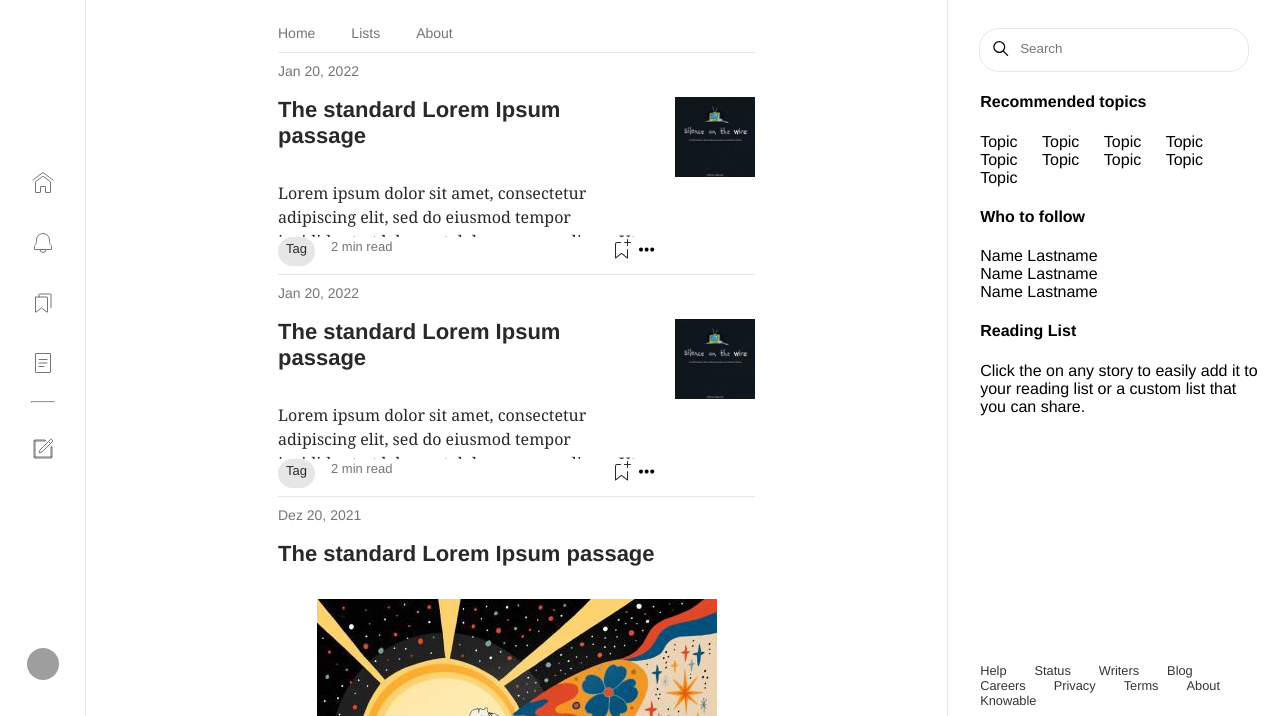
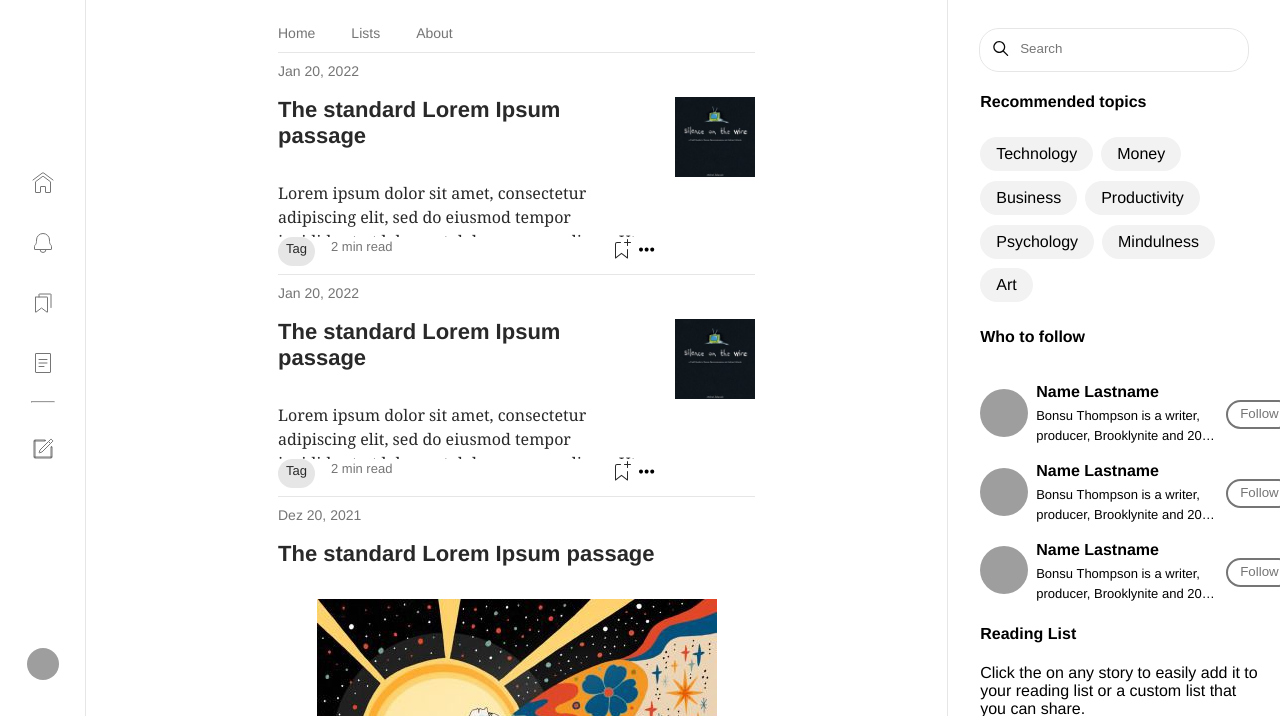
Before and after one commit to jccifuentes21/Medium-Mockup, a plain HTML site: page HTML/profile.html in a window 1280 px wide. Shown: the part 84-800 px from the top of the page. Drawn offline with Linux system fonts and the light colour scheme; grey boxes are pictures that could not be loaded.

Commit message:
small updates to main

```diff
--- a/HTML/profile.html
+++ b/HTML/profile.html
@@ -21,7 +21,7 @@
             <div class="middle-sidebar">
                 <ul class="sidebar-list">
                     <li class="sidebar-item">
-                        <a href="/index.html" class="sidebar-link">
+                        <a href="../index.html" class="sidebar-link">
                             <svg width="24" height="24" viewBox="0 0 24 24" >
                                 <path d="M4.5 21.25V10.87c0-.07.04-.15.1-.2l7.25-5.43a.25.25 0 0 1 .3 0l7.25 5.44c.06.04.1.12.1.2v10.37c0 .14-.11.25-.25.25h-4.5a.25.25 0 0 1-.25-.25v-5.5a.25.25 0 0 0-.25-.25h-4.5a.25.25 0 0 0-.25.25v5.5c0 .14-.11.25-.25.25h-4.5a.25.25 0 0 1-.25-.25z" fill="none" stroke-linejoin="round">
                                 </path>
@@ -239,36 +239,67 @@
                 </div>
             </div>
             <div class="middle-content">
-                <div class="topics">
+                <div class="recommender-topics">
                     <h4>Recommended topics</h4>
-
-                    <ul>
-                        <li>Topic</li>
-                        <li>Topic</li>
-                        <li>Topic</li>
-                        <li>Topic</li>
-                        <li>Topic</li>
-                        <li>Topic</li>
-                        <li>Topic</li>
-                        <li>Topic</li>
-                        <li>Topic</li>
+                    <ul class="topics-list">
+                        <li class="topic-item">Technology</li>
+                        <li class="topic-item">Money</li>
+                        <li class="topic-item">Business</li>
+                        <li class="topic-item">Productivity</li>
+                        <li class="topic-item">Psychology</li>
+                        <li class="topic-item">Mindulness</li>
+                        <li class="topic-item">Art</li>
                     </ul>
                 </div>
                 <div class="who-to-follow">
                 <h4>Who to follow</h4>
-                    <ul class="who-to-follow-list">
-                        <li>Name Lastname</li>
-                        <li>Name Lastname</li>
-                        <li>Name Lastname</li>
-                    </ul>
+                    <div class="who-to-follow-list">
+                        <div class="who-to-follow-user">
+                            <div class="user-img">
+                                <img alt="Bonsu Thompson" class="l gh jf kp kq" src="https://miro.medium.com/fit/c/60/60/2*IL1cYiKMdlC3C4h-Vg97RA.jpeg" width="48" height="48">
+                            </div>
+                            <div class="user-info">
+                                <div class="user-name">Name Lastname</div>
+                                <div class="user-description">
+                                    Bonsu Thompson is a writer, producer, Brooklynite and 2019 Sundance Screenwriters Lab fellow. Lorem ipsum dolor sit amet consectetur adipisicing elit. Nam, quo!
+                                </div>
+                            </div>
+                            <button class="follow-btn">Follow</button>
+                        </div>
+                        <div class="who-to-follow-user">
+                            <div class="user-img">
+                                <img alt="Bonsu Thompson" class="l gh jf kp kq" src="https://miro.medium.com/fit/c/60/60/2*IL1cYiKMdlC3C4h-Vg97RA.jpeg" width="48" height="48">
+                            </div>
+                            <div class="user-info">
+                                <div class="user-name">Name Lastname</div>
+                                <div class="user-description">
+                                    Bonsu Thompson is a writer, producer, Brooklynite and 2019 Sundance Screenwriters Lab fellow. Lorem ipsum dolor sit amet consectetur adipisicing elit. Nam, quo!
+                                </div>
+                            </div>
+                            <button class="follow-btn">Follow</button>
+                        </div>
+                        <div class="who-to-follow-user">
+                            <div class="user-img">
+                                <img alt="Bonsu Thompson" class="l gh jf kp kq" src="https://miro.medium.com/fit/c/60/60/2*IL1cYiKMdlC3C4h-Vg97RA.jpeg" width="48" height="48">
+                            </div>
+                            <div class="user-info">
+                                <div class="user-name">Name Lastname</div>
+                                <div class="user-description">
+                                    Bonsu Thompson is a writer, producer, Brooklynite and 2019 Sundance Screenwriters Lab fellow. Lorem ipsum dolor sit amet consectetur adipisicing elit. Nam, quo!
+                                </div>
+                            </div>
+                            <button class="follow-btn">Follow</button>
+                        </div>
+                    </div>
                 </div>
                 <div class="reading-list">
-                <h4>Reading List</h4>
-                <p>
-                    Click the  on any story to easily add it to your reading list or a custom list that you can share.
-                </p>
+                    <h4>Reading List</h4>
+                    <p>
+                        Click the  on any story to easily add it to your reading list or a custom list that you can share.
+                    </p>
+                </div>
             </div>
-            </div>
+            <br>
             <footer class="footer">
                 <ul class="footer-list">
                     <li class="footer-link">
```
Also changed, not shown: index.html (+1 -1 lines).
